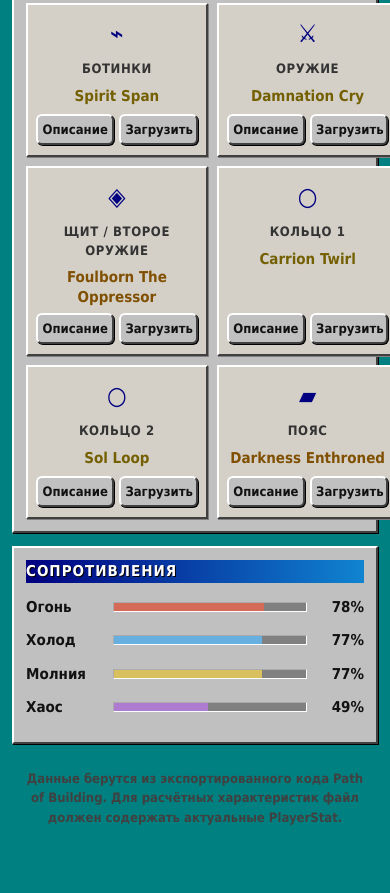
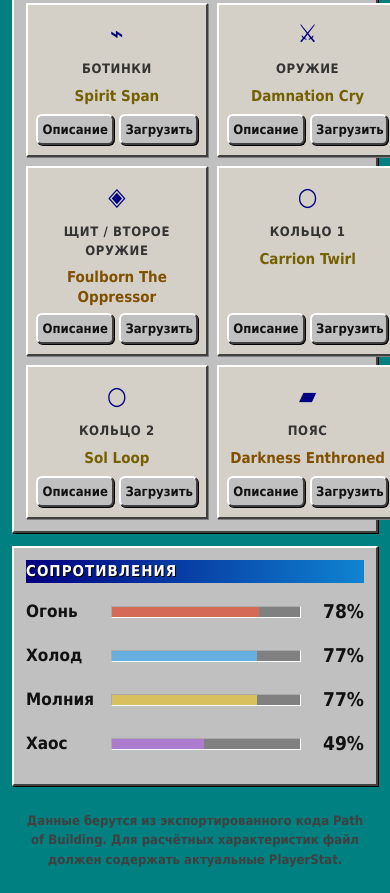
Before and after one commit to zoyutz/poevew, a website: page index.html in a window 390 px wide. Shown: the part 1309-2202 px from the top of the page. Before the commit the page ends 2160 px from the top, so only its background shows below. Drawn offline with Linux system fonts and the light colour scheme.

Commit message:
Increase resistance panel text readability

```diff
--- a/index.html
+++ b/index.html
@@ -88,6 +88,17 @@ body button,body .upload{font-size:15px;font-weight:700}
 .resrow{font-size:15px;font-weight:800}
 .resval{font-weight:900}
 .optimizer-result{font-size:15px;font-weight:700;line-height:1.6}
+
+/* Resistance panel readability: enlarge labels and values without changing section layout */
+#resists .resrow{grid-template-columns:88px minmax(40px,1fr) 58px;gap:12px;min-height:32px;margin:13px 0;font-size:18px;font-weight:800}
+#resists .resrow>b{font-size:18px;font-weight:900;white-space:nowrap}
+#resists .resval{font-size:20px;font-weight:900;line-height:1.2}
+#resists .bar{height:12px}
+@media(max-width:650px){
+ #resists .resrow{grid-template-columns:76px minmax(36px,1fr) 54px;gap:9px;min-height:32px;margin:12px 0}
+ #resists .resrow>b{font-size:17px}
+ #resists .resval{font-size:19px}
+}
 
 </style></head><body><div class="wrap">
 <header class="top"><div><div class="brand">EXILE <span style="color:var(--gold)">/</span> CHARACTER</div><div class="sub">PATH OF EXILE · BUILD OVERVIEW <span id="charInfo"> · Ведьма / Некромант · Уровень 91</span></div></div><div class="upload-area"><div class="upload-actions"><label class="upload" for="file">＋ ВЫБРАТЬ ФАЙЛ PoB</label><button type="button" class="clear-btn" id="clearBuild" onclick="return window.clearBuildView()">ОЧИСТИТЬ</button></div><input id="file" type="file" accept=".txt,.xml,.code,text/plain,application/xml"><div id="status" class="status">Исходный билд уже отображён</div><div class="hint">На iPhone открой HTML именно в Safari, не в окне предпросмотра.</div></div></header>
```
